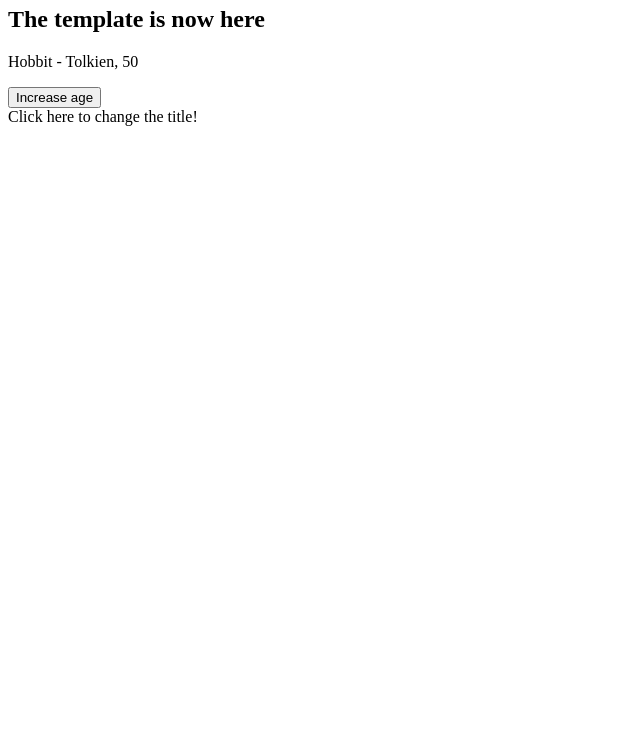
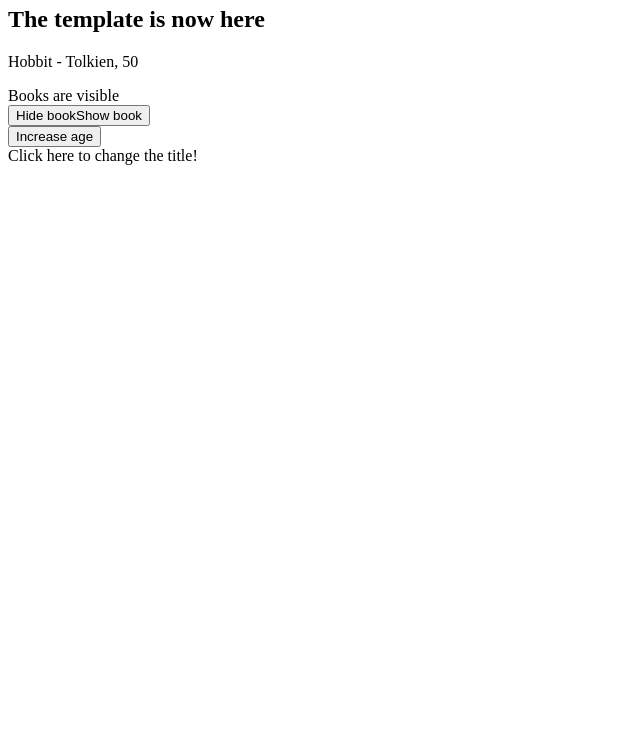
Before and after one commit to misiekroz/Vue3-Intro-Project, a plain HTML site: page index.html in a window 1280 px wide. Shown: the part 60-800 px from the top of the page, without its empty margins (0-640 px from the left). Drawn offline with nearby package versions, Linux system fonts and the light colour scheme.

Commit message:
feat: first steps into conditional rendering using v-if and v-show

```diff
--- a/app.js
+++ b/app.js
@@ -3,6 +3,7 @@
     // template: '<h2>I am the template</h2>'
     data() {
         return {
+            showBooks: true,
             title: 'Hobbit',
             author: 'Tolkien',
             age: 50
@@ -12,6 +13,9 @@
         changeTitle(title){
             console.log('changing title')
             this.title = title
+        },
+        toggleBooks(){
+            this.showBooks = !this.showBooks
         }
     }
 })
--- a/index.html
+++ b/index.html
@@ -9,11 +9,29 @@
     <h1>Hello Vue!</h1>
     <div id="app">
         <h2>The template is now here</h2>
-        <p>{{title}} - {{author}}, {{age}}</p>
-        <!-- v-on: can be replaced with @ -->
-        <button v-on:click="age++">Increase age</button>
-        <div @click="changeTitle('Lord of the rings')">
-            Click here to change the title!
+        <div v-if="showBooks">
+            <p>{{title}} - {{author}}, {{age}}</p>
+        </div>
+
+        <!-- This seems same as v-if, but v-if removes HTML completly, whereas
+         v-show just hides it in CSS. First is more resource expensive to do,
+         but does not keep the elements present in the html -->
+        <div v-show="showBooks">
+            Books are visible
+        </div>
+
+        <button @click="toggleBooks">
+            <!-- Comparisons can be used too, eg showBooks == true -->
+            <span v-if="showBooks">Hide book</span>
+            <span v-else">Show book</span>
+        </button>
+
+        <div>
+            <!-- v-on: can be replaced with @ -->
+            <button v-on:click="age++">Increase age</button>
+            <div @click="changeTitle('Lord of the rings')">
+                Click here to change the title!
+            </div>
         </div>
     </div>
     <script src="app.js" ></script>
```
